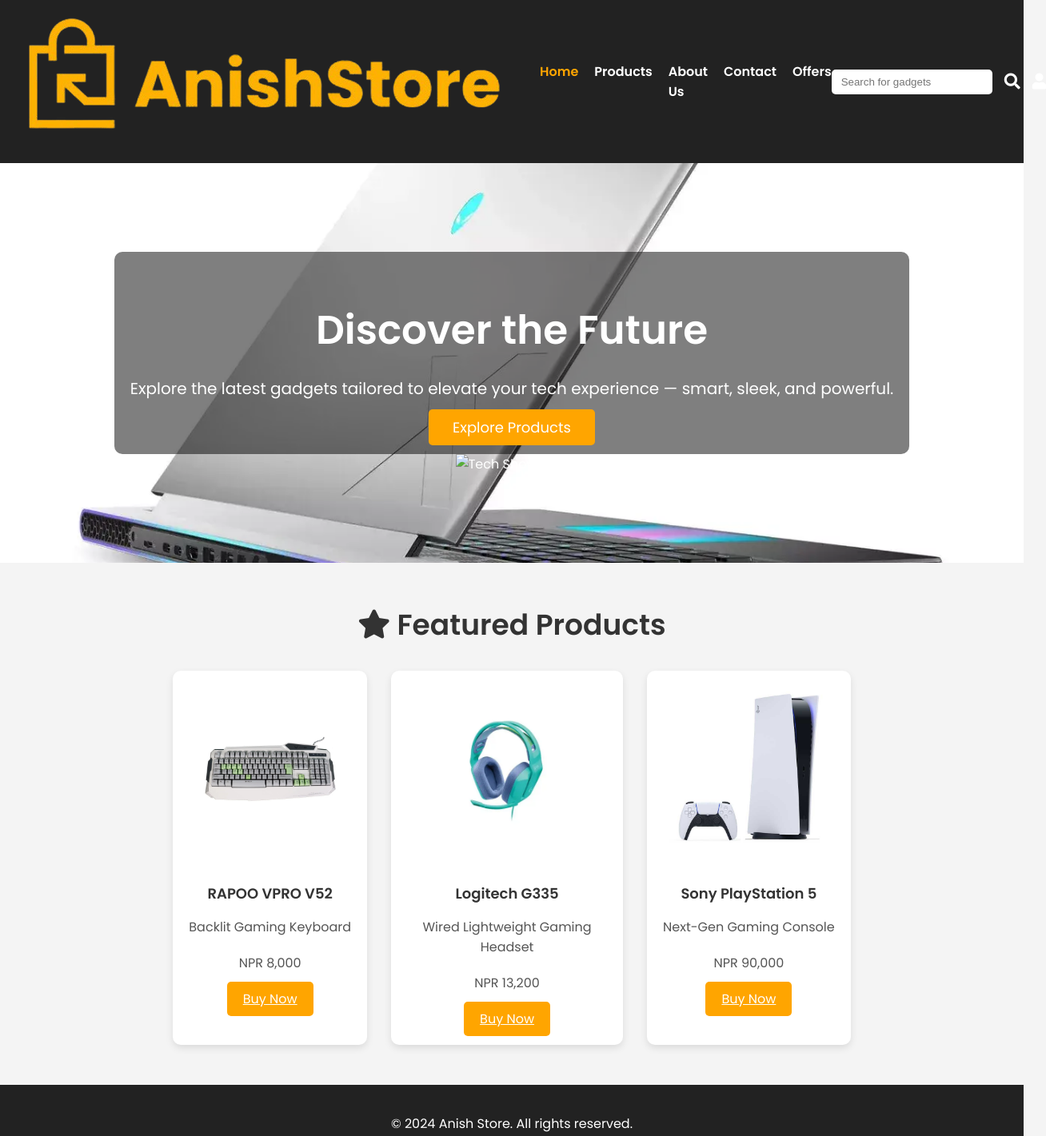
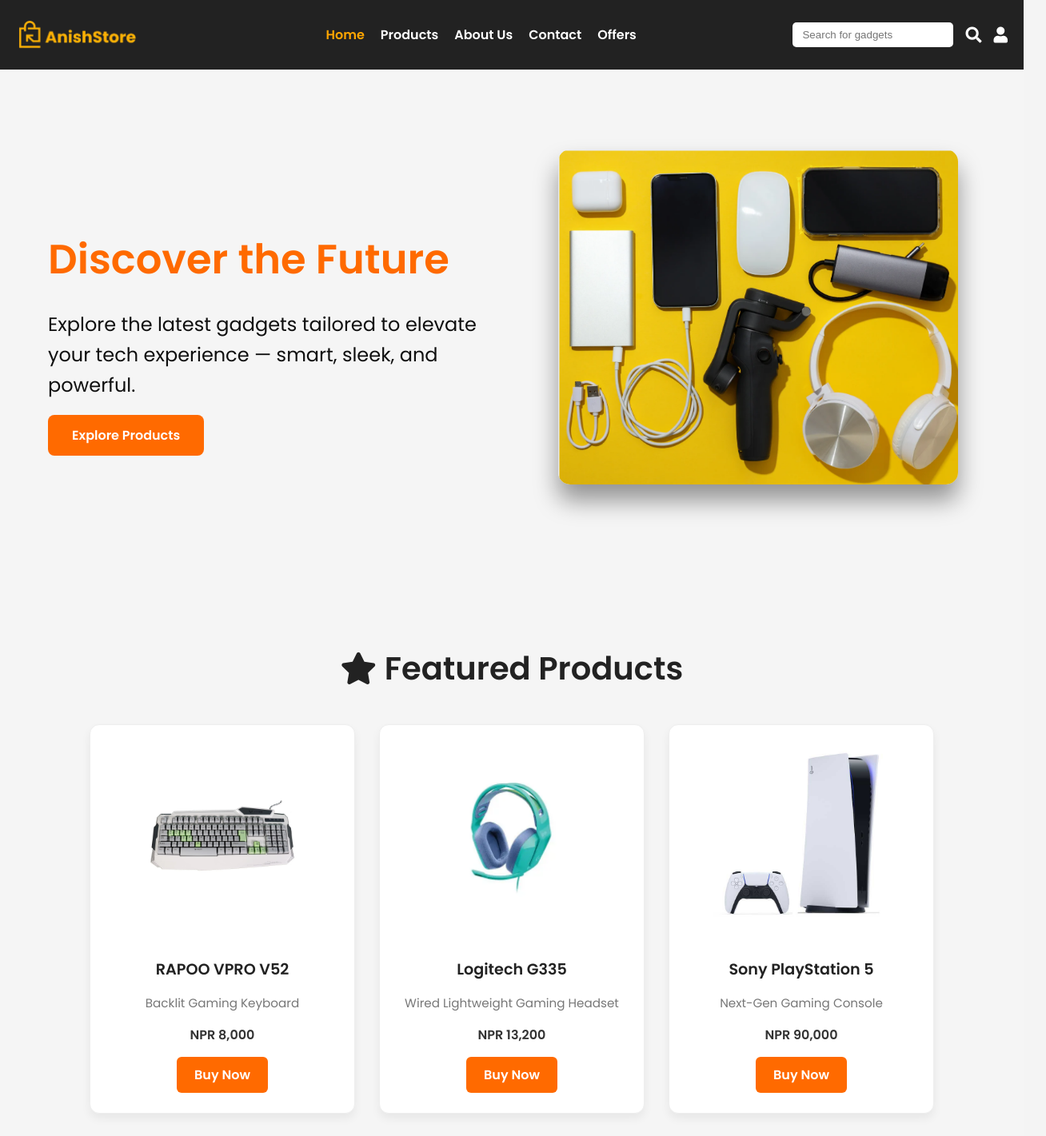
Before and after one commit to anishadhikari10/IT-FINAL-PROJECT, a plain HTML site: page home.html in a window 1280 px wide. Shown: the top 1421 px of the page at 80% size, 1308 px wide, since content can reach past the window. Drawn offline with Linux system fonts and the light colour scheme.

Commit message:
added a new picture which matches the theme

```diff
--- a/home.css
+++ b/home.css
@@ -17,10 +17,23 @@ body {
   color: white;
 }
 
-  .logo {
+/* .logo {
   font-size: 28px;
   font-weight: bold;
   color: orange;
+} */
+
+.logo {
+  display: flex;
+  align-items: center;
+  font-size: 1.5rem;
+  font-weight: 600;
+  gap: 10px;
+}
+
+.logo img {
+  height: 40px;
+  width: auto;
 }
 
 .navlist {
@@ -67,111 +80,148 @@ body {
 
 /* Hero Section */
 .hero {
+  /* background: linear-gradient(to right, #dfdbdb, #f0ecec); */
+  background-color: whitesmoke;
+  color: #fff;
+  padding: 80px 20px;
+}
+
+.hero-content {
   display: flex;
-    justify-content: center;
+  flex-wrap: wrap;
   align-items: center;
-    height: 500px;
-    background: url('dell.png') no-repeat center center;
-    background-size: cover;
-    color: white;
-    text-align: center;
+  justify-content: space-between;
+  max-width: 1200px;
+  margin: auto;
+  gap: 30px;
 }
 
 .hero-text {
-    max-width: 100%;
+  flex: 1;
   padding: 20px;
-    background: rgba(0, 0, 0, 0.5);
-    border-radius: 10px;
 }
 
-  .hero h1 {
-    font-size: 50px;
+.hero-text h1 {
+  font-size: 3.2rem;
   margin-bottom: 20px;
+  font-weight: 700;
+  color: #ff6a00;
 }
 
-  .hero p {
-    font-size: 20px;
-    margin-bottom: 20px;
+.hero-text p {
+  font-size: 1.5rem;
+  color: #0f0f0f;
+  margin-bottom: 30px;
+  line-height: 1.6;
 }
 
-  .hero .btn {
-    padding: 10px 30px;
-    background-color: orange;
+.hero-text .btn {
+  padding: 14px 30px;
+  background-color: #ff6a00;
   color: white;
   text-decoration: none;
-    font-size: 18px;
-    border-radius: 5px;
-    transition: background 0.3s ease;
+  border-radius: 8px;
+  font-size: 1rem;
+  font-weight: 600;
+  transition: all 0.3s ease;
 }
 
-  .hero .btn:hover {
-    background-color: #ff8c00;
+.hero-text .btn:hover {
+  background-color: #e85c00;
 }
 
-  /* Products Section */
+.hero-image {
+  flex: 1;
+  text-align: center;
+  padding: 20px;
+}
+
+.hero-image img {
+  width: 100%;
+  max-width: 500px;
+  border-radius: 15px;
+  box-shadow: 0 20px 30px rgba(0, 0, 0, 0.4);
+}
+
+/* Products Section - */
 .products-section {
   text-align: center;
-    margin: 50px 0;
+  padding: 60px 20px;
+  background-color: whitesmoke;
 }
 
 .products-section h2 {
-    font-size: 36px;
-    margin-bottom: 30px;
+  font-size: 2.5rem;
+  color: #222;
+  margin-bottom: 40px;
+  display: flex;
+  align-items: center;
+  justify-content: center;
+  gap: 10px;
 }
 
 .products {
   display: flex;
   justify-content: center;
   gap: 30px;
+  flex-wrap: wrap;
 }
 
 .product-card {
-    background: white;
-    padding: 20px;
-    border-radius: 10px;
-    box-shadow: 0px 4px 10px rgba(0, 0, 0, 0.1);
-    text-align: center;
-    max-width: 250px;
-    transition: transform 0.3s ease, box-shadow 0.3s ease;
+  background: #fff;
+  border: 1px solid #eee;
+  border-radius: 12px;
+  padding: 25px;
+  width: 280px;
+  transition: all 0.3s ease;
+  box-shadow: 0px 6px 12px rgba(0, 0, 0, 0.06);
 }
 
 .product-card:hover {
   transform: translateY(-10px);
-    box-shadow: 0px 6px 15px rgba(0, 0, 0, 0.1);
+  box-shadow: 0px 12px 20px rgba(0, 0, 0, 0.12);
 }
 
 .product-card img {
   width: 100%;
-    height: auto;
-    max-width: 200px;
+  max-width: 220px;
   margin-bottom: 20px;
 }
 
 .product-card h3 {
-    font-size: 18px;
-    color: #333;
+  font-size: 1.2rem;
+  color: #222;
+  margin-bottom: 5px;
+}
+
+.product-card .tagline {
+  font-size: 0.95rem;
+  color: #777;
   margin-bottom: 10px;
 }
 
-  .product-card p {
-    font-size: 16px;
-    color: #555;
-    margin-bottom: 20px;
+.product-card .price {
+  font-size: 1rem;
+  color: #333;
+  font-weight: bold;
+  margin-bottom: 15px;
 }
 
 .product-card .buy-btn {
-    padding: 10px 20px;
-    background-color: orange;
+  display: inline-block;
+  padding: 10px 22px;
+  background-color: #ff6a00;
   color: white;
-    border: none;
-    border-radius: 5px;
-    cursor: pointer;
-    transition: background 0.3s ease;
+  border-radius: 6px;
+  font-weight: 600;
+  text-decoration: none;
+  transition: background-color 0.3s ease;
 }
 
 .product-card .buy-btn:hover {
-    background-color: #ff8c00;
+  background-color: #e85c00;
 }
+
 
 /* Footer */
 .footer-container {
```
Also changed, not shown: hero.png (added). Lines whose indentation alone changed are shown as unchanged.
